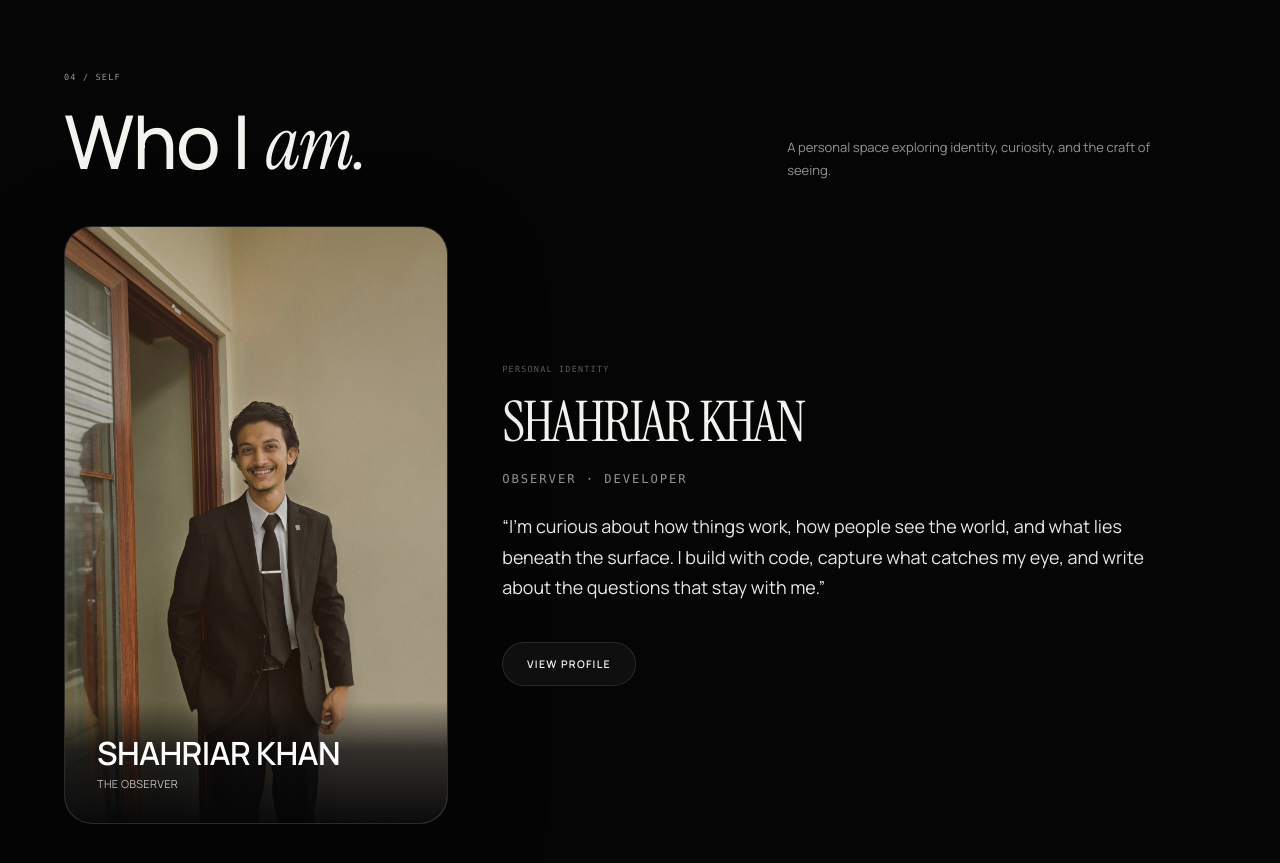
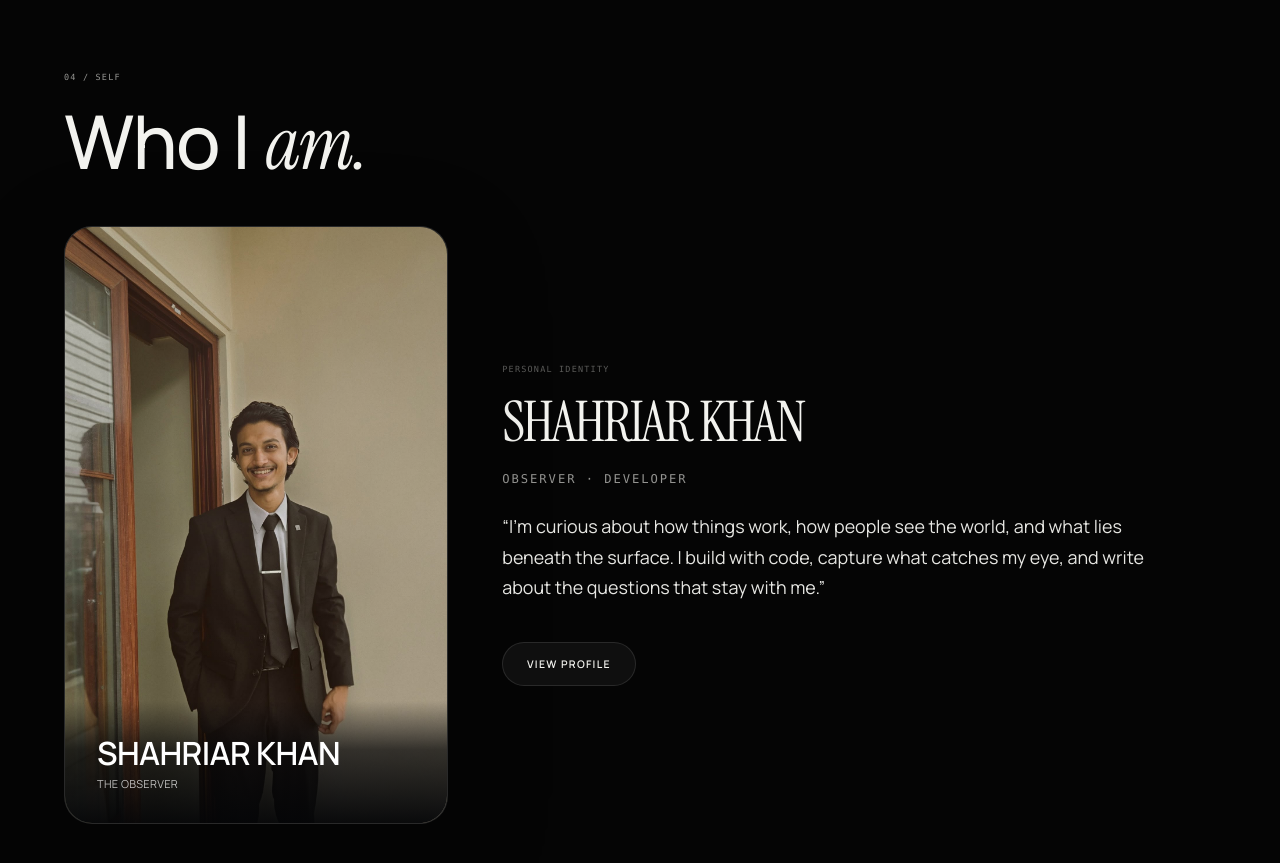
Before and after one commit to shahriarbappy60-ship-it/personal-universe, a React (Vite) app: page / in a window 1280 px wide. Shown: the part 4060-4923 px from the top of the page. Built offline with nearby package versions, Linux system fonts and the light colour scheme.

Commit message:
refine: simplify home section introductions

```diff
--- a/src/components/home/SelfSection.jsx
+++ b/src/components/home/SelfSection.jsx
@@ -11,9 +11,6 @@ export default function SelfSection() {
             Who I <em>am.</em>
           </h2>
         </div>
-        <p className="section-intro">
-          A personal space exploring identity, curiosity, and the craft of seeing.
-        </p>
       </div>
 
       <div className="about-grid reveal">
```
